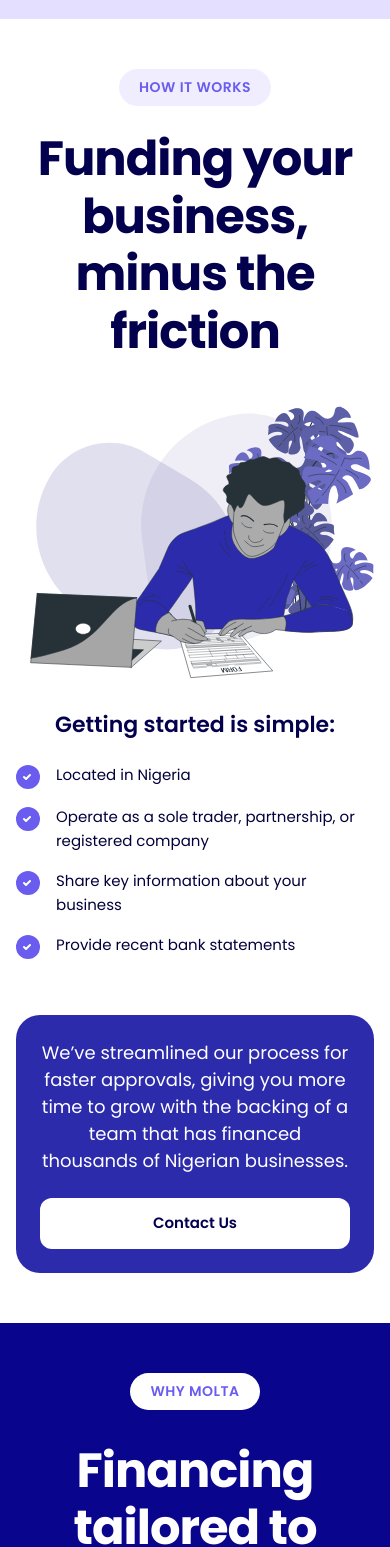
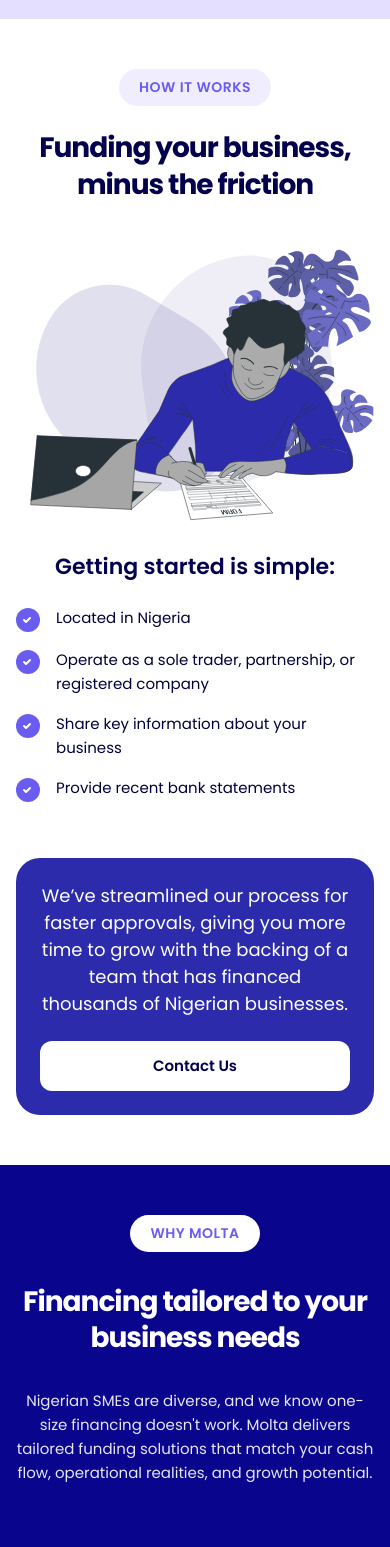
Before and after one commit to uzodimma97/Molta, a React (Vite) app: page / in a window 390 px wide. Shown: the part 840-2387 px from the top of the page. Built offline with nearby package versions, Linux system fonts and the light colour scheme.

Commit message:
Updated project changes'

```diff
--- a/src/components/HowItWorks/HowItWorks.css
+++ b/src/components/HowItWorks/HowItWorks.css
@@ -233,7 +233,7 @@
     margin-bottom: 60px;
   }
 
-  .section-title {
+  .section-title-2 {
     font-size: 40px;
   }
 
@@ -269,7 +269,7 @@
     padding: 60px 0;
   }
 
-  .section-title {
+  .section-title-2 {
     font-size: 36px;
   }
 
@@ -356,7 +356,7 @@
     margin-bottom: 40px;
   }
 
-  .section-title {
+  .section-title-2 {
     font-size: 28px;
     line-height: 1.3;
   }
@@ -408,7 +408,7 @@
 }
 
 @media (max-width: 360px) {
-  .section-title {
+  .section-title-2 {
     font-size: 24px;
   }
 
--- a/src/components/WhyMolta/WhyMolta.css
+++ b/src/components/WhyMolta/WhyMolta.css
@@ -190,7 +190,7 @@
     margin-bottom: 60px;
   }
 
-  .section-title {
+  .section-title-3 {
     font-size: 40px;
   }
 
@@ -220,7 +220,7 @@
     padding: 60px 0;
   }
 
-  .section-title {
+  .section-title-3 {
     font-size: 36px;
   }
 
@@ -252,7 +252,7 @@
     margin-bottom: 40px;
   }
 
-  .section-title {
+  .section-title-3 {
     font-size: 28px;
     line-height: 1.3;
   }
```
